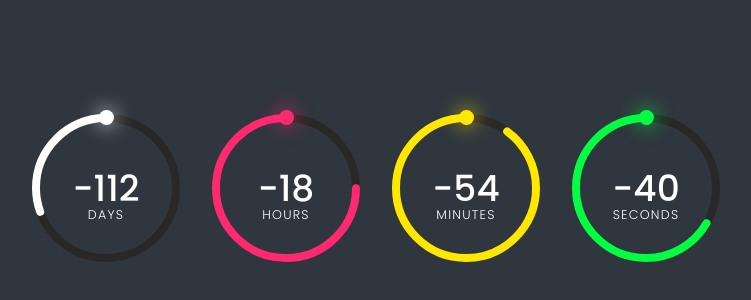
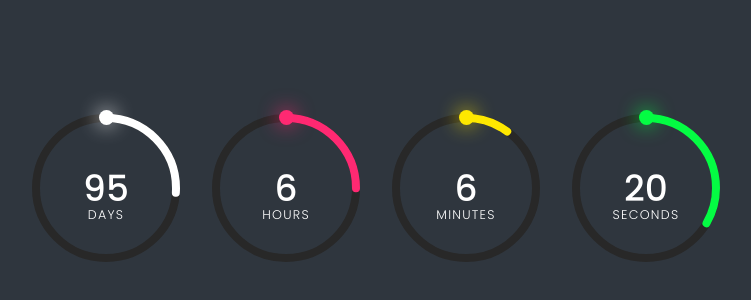
Before and after one commit to FelipeNatsumi/Countdown, a plain HTML site: page index.html in a window 1280 px wide. Shown: the part 212-512 px from the top of the page, without its empty margins (264-1015 px from the left). Drawn offline with Linux system fonts and the light colour scheme.

Commit message:
Update index.html
Férias Ari

```diff
--- a/index.html
+++ b/index.html
@@ -58,7 +58,7 @@
          var min_dot = document.querySelector('.min_dot');
          var sec_dot = document.querySelector('.sec_dot');
 
-         var endDate = '03/15/2023 00:00:00';
+         var endDate = '10/08/2023 00:00:00';
 
          var x = setInterval(function(){
             var now = new Date(endDate).getTime();
```
